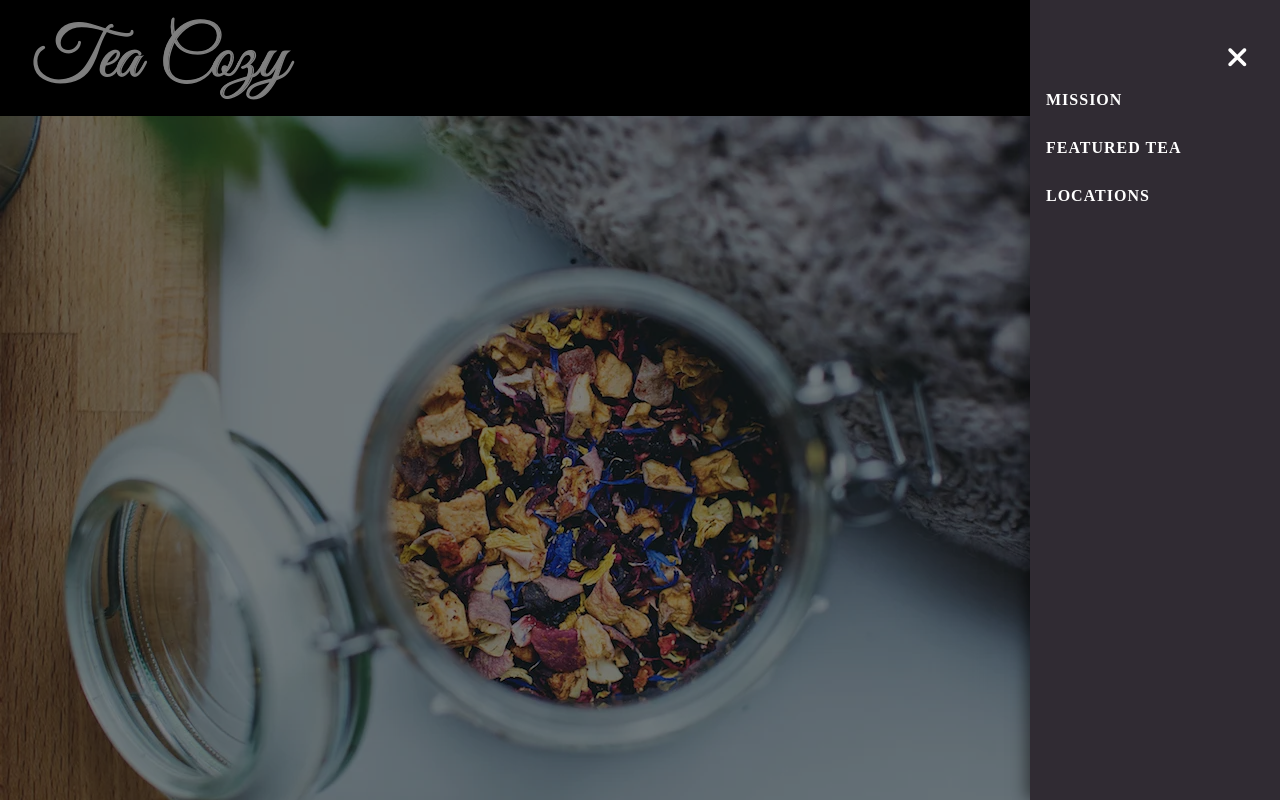
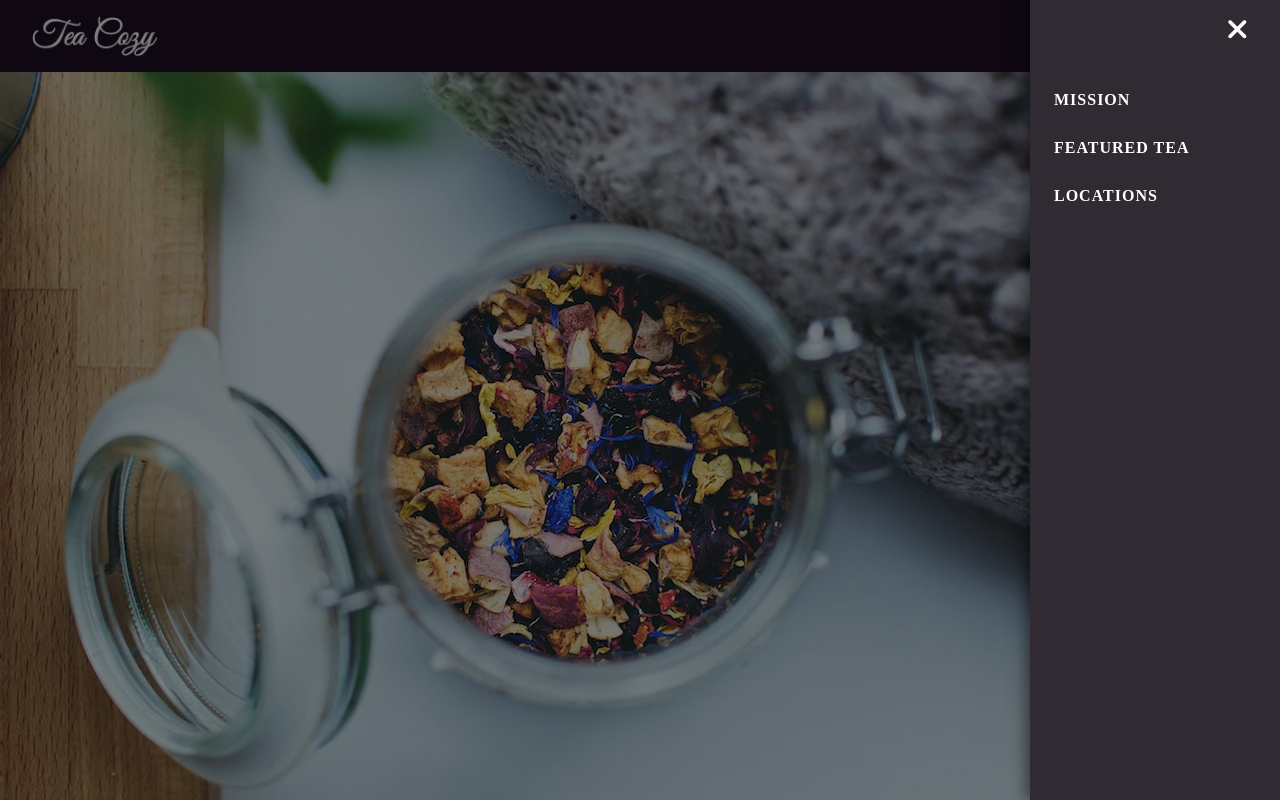
Before and after one commit to josequiceno2000/tea-cozy-redux, a plain HTML site: page index.html in a window 1280 px wide. Both pictures are taken after a click on the label "Toggle navigation". Shown: the top 800 px of the page. Drawn offline with Linux system fonts and the light colour scheme.

Commit message:
feat(styles): style header

```diff
--- a/assets/css/styles.css
+++ b/assets/css/styles.css
@@ -1,5 +1,5 @@
 body {
-    background-color: black;
+    background-color: #302B33;
     color: white;
 }
 
@@ -8,10 +8,14 @@ header {
     justify-content: space-between;
     align-items: center;
     padding: 1rem 2rem;
-    background-color: black;
+    background-color: #1e1025;
     color: white;
     position: relative;
     z-index: 100;
+}
+
+.site-logo-image {
+    height: 5vh;
 }
 
 #check {
@@ -25,10 +29,11 @@ header {
     z-index: 1002;
     position: relative;
     user-select: none;
+    height: 5vh;
 }
 
 .checkbtn:hover {
-    color: #8E43BA;
+    color: #c282e6;
 }
 
 .checkbtn .icon-close {
@@ -41,6 +46,7 @@ header {
 
 #check:checked ~ .checkbtn .icon-close {
     display: block;
+    height: 5vh;
 }
 
 .nav {
@@ -66,7 +72,7 @@ header {
 
 .nav a {
     color: #fff;
-    padding: .5rem 1rem;
+    padding: .5rem 1.5rem;
     display: block;
     text-decoration: none;
     text-transform: uppercase;
@@ -76,7 +82,7 @@ header {
 }
 
 .nav a:hover {
-    color: #8E43BA;
+    color: #c282e6;
     background-color: rgba(255, 255, 255, 0.05);
 }
 
--- a/index.html
+++ b/index.html
@@ -12,8 +12,8 @@
 <body>
     <header>
         <div class="header-left">
-            <a href="#">
-                <img src="assets/media/tea-cozy-logo.webp" alt="Tea Cozy Logo">
+            <a href="#" class="site-logo-link">
+                <img src="assets/media/tea-cozy-logo.webp" alt="Tea Cozy Logo" class="site-logo-image">
             </a>
         </div>
 
```
